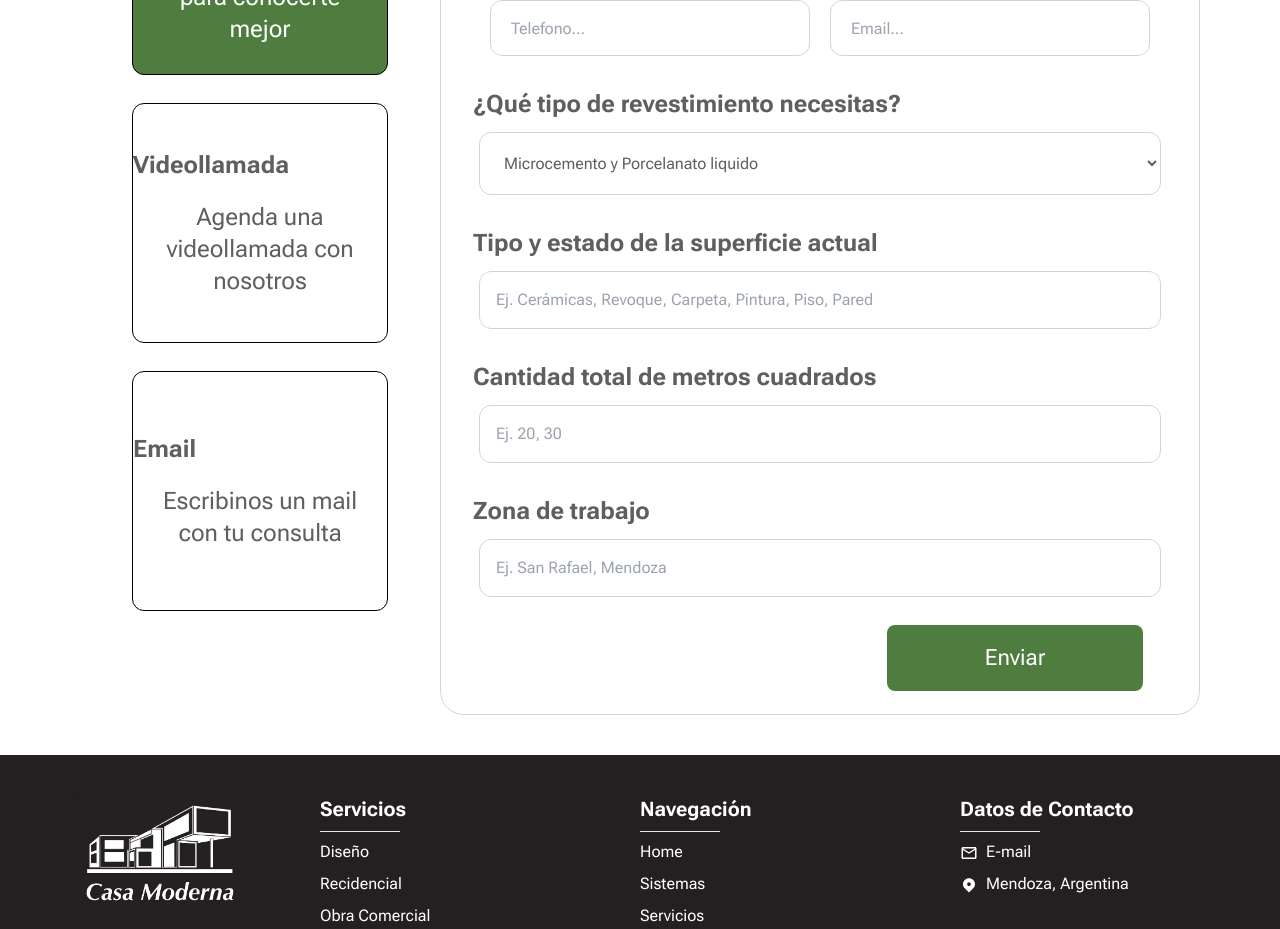
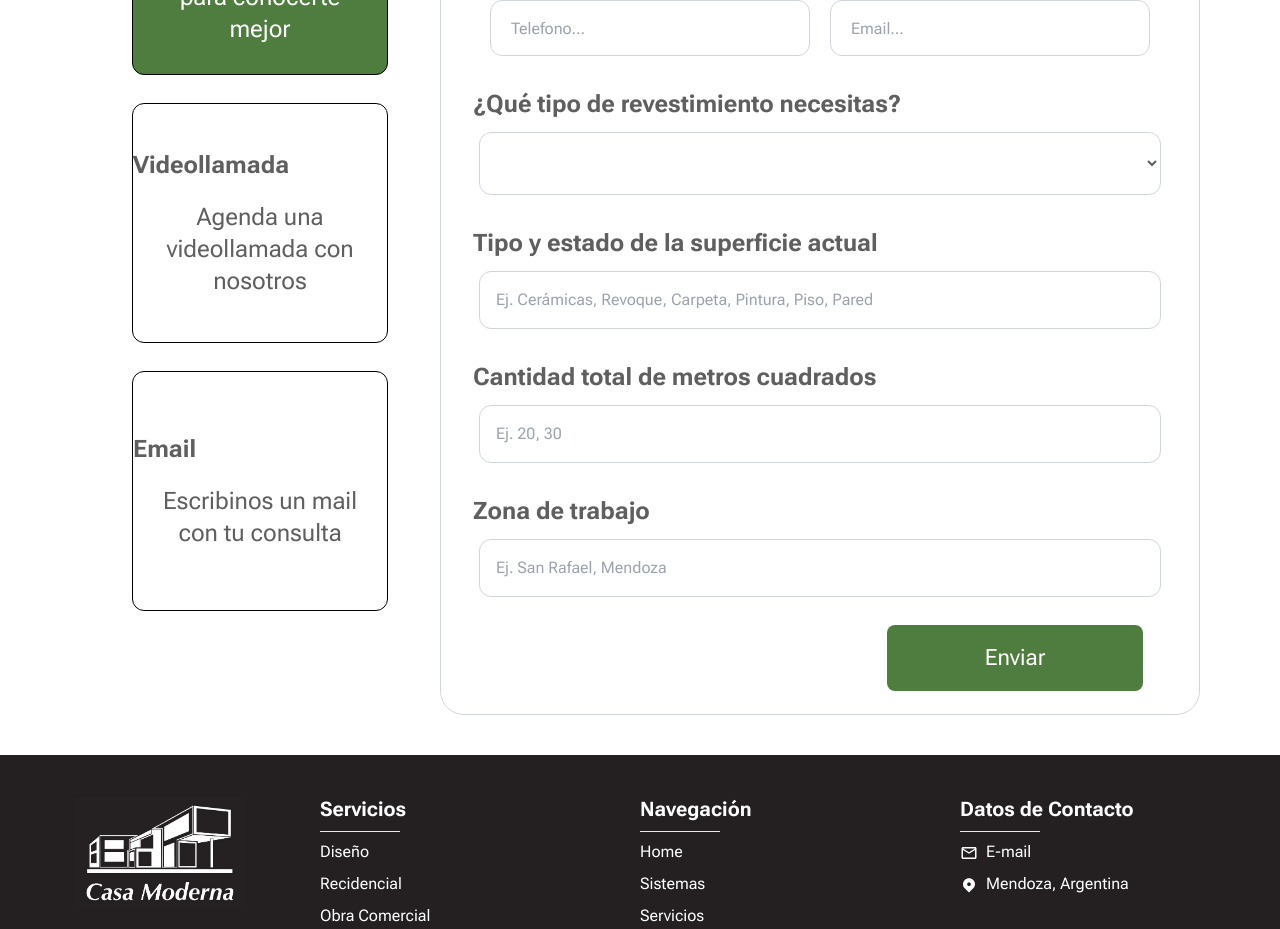
Before and after one commit to MartinAndreani/casa-moderna-proyecto-real, a React (Vite) app: page / in a window 1280 px wide. Shown: the part 8500-9429 px from the top of the page. Built offline with nearby package versions, Linux system fonts and the light colour scheme.

Commit message:
add empty option

```diff
--- a/src/components/Contact/ContactForm/ContactForm.jsx
+++ b/src/components/Contact/ContactForm/ContactForm.jsx
@@ -12,6 +12,7 @@ const ContactForm = () => {
 				</div>
 				<h5 className="font-bold text-2xl text-left -mb-5 p-8">¿Qué tipo de revestimiento necesitas?</h5>
 				<select className="w-[90%] rounded-xl h-auto p-5 bg-white border-[1px] border-gray-300 self-center">
+					<option value="" selected></option>
 					<option value="Microcemento y Porcelanato liquido">
 						Microcemento y Porcelanato liquido
 					</option>
```
